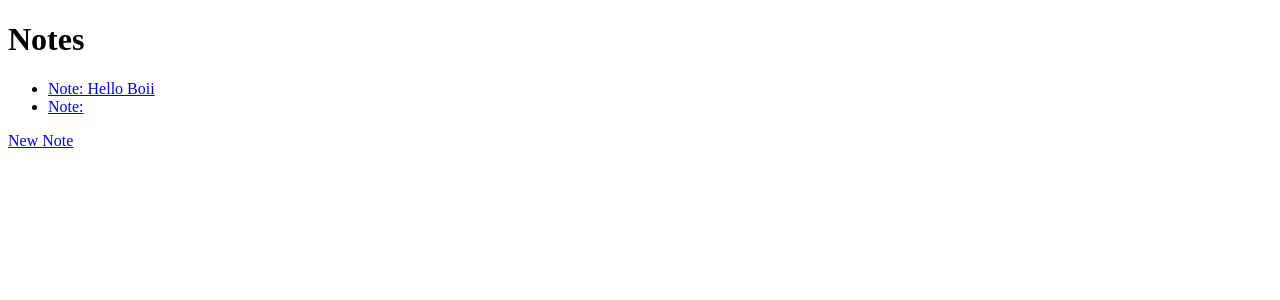
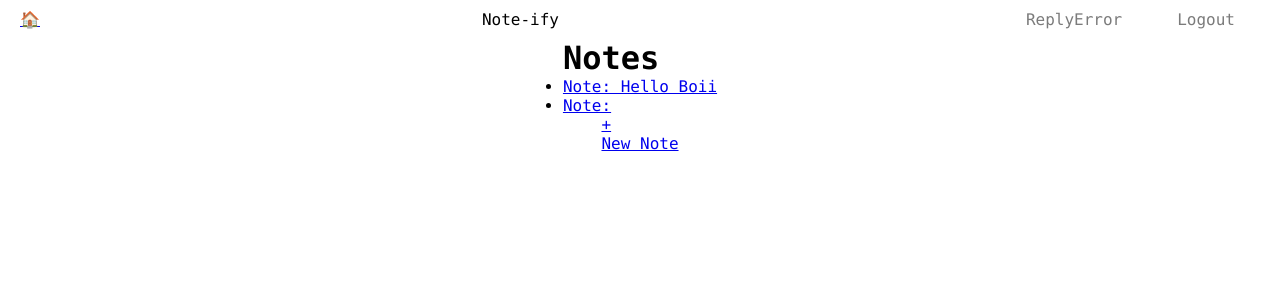
Before and after one commit to madhushree-balu/Note-ify, a Flask app: page / in a window 1280 px wide. Shown: the top 300 px of the page. Run offline with Flask 3, Linux system fonts and the light colour scheme; a user stored in the database is signed in; data comes from the database, SQL or seed files in the repository; both versions use the stored data as it was after the commit.

Commit message:
Changes to be committed: 	modified:   main.py 	modified:   noteify.db 	modified:   static/notes.css 	modified:   templates/index.html 	modified:   templates/notes.html

```diff
--- a/main.py
+++ b/main.py
@@ -94,19 +94,19 @@ def save(note_id):
     }
 
 
-@app.get("/api/fav/<int:note_id>")
-def fav(note_id):
-    # the code to toggle the star and return the bool val
-    # also implement it in the handler file.
-    # return { success: ?, star: ? }
-    ...
+# @app.get("/api/fav/<int:note_id>")
+# def fav(note_id):
+#     # the code to toggle the star and return the bool val
+#     # also implement it in the handler file.
+#     # return { success: ?, star: ? }
+#     ...
 
-@app.delete("/api/delete/<int:note_id>")
-def delete(note_id):
-    # implement the code here to delete the note.
-    # return redirect to login
-    # also implement the required function in the handler file
-    ...
+# @app.delete("/api/delete/<int:note_id>")
+# def delete(note_id):
+#     # implement the code here to delete the note.
+#     # return redirect to login
+#     # also implement the required function in the handler file
+#     ...
 
 
 if __name__=="__main__":
--- a/static/notes.css
+++ b/static/notes.css
@@ -0,0 +1,43 @@
+* {
+    padding: 0;
+    margin: 0;
+    box-sizing: border-box;
+}
+
+
+.top_container {
+    display: flex;
+    align-items: center;
+    justify-content: space-between;
+    width: 100%;
+    position: sticky;
+    top: 0;
+}
+
+.right_icons {
+    display: flex;
+    align-items: center;
+    justify-content: center;
+    gap: 5px;
+}
+
+.right_icons > a {
+    padding: 5px 25px;
+    text-decoration: none;
+    color: #7b7b7b;
+}
+
+body {
+    display: flex;
+    align-items: center;
+    justify-content: flex-start;
+    width: 100%;
+    min-height: 100vh;
+    flex-direction: column;
+    font-family: consolas;
+}
+
+.top_bar {
+    width: 100%;
+    padding: 5px 20px;
+}
--- a/templates/notes.html
+++ b/templates/notes.html
@@ -4,8 +4,32 @@
     <meta charset="UTF-8">
     <meta name="viewport" content="width=device-width, initial-scale=1.0">
     <title>Note-ify | Home</title>
+    <link rel="stylesheet" href=" {{ url_for( 'static', filename='notes.css' ) }} ">
 </head>
 <body>
+
+    <div class="top_bar">
+        <div class="top_container">
+            <div class="left_icon">
+                <a href="/">🏠</a>
+            </div>
+            <div class="text">
+                <p>Note-ify</p>
+            </div>
+            {% if not session.get('username') %}
+                <div class="right_icons">
+                    <a href="/login">Login</a>
+                    <a href="/signup">Signup</a>
+                </div>
+            {% else %}
+                <div class="right_icons">
+                    <a href="/profile">{{ session.get('username') }}</a>
+                    <a href="/logout">Logout</a>
+                </div>
+            {% endif %}
+        </div>
+    </div>
+
 
     <div>
         <h1>Notes</h1>
@@ -16,6 +40,9 @@
         </ul>
     </div>
 
-    <a href="/new">New Note</a>
+    <a href="/new" class="new">
+        <div class="new-icon">+</div>
+        <div class="new-text">New Note</div>
+    </a>
 </body>
 </html>
```
Also changed, not shown: templates/index.html (+21 -0 lines), noteify.db.
